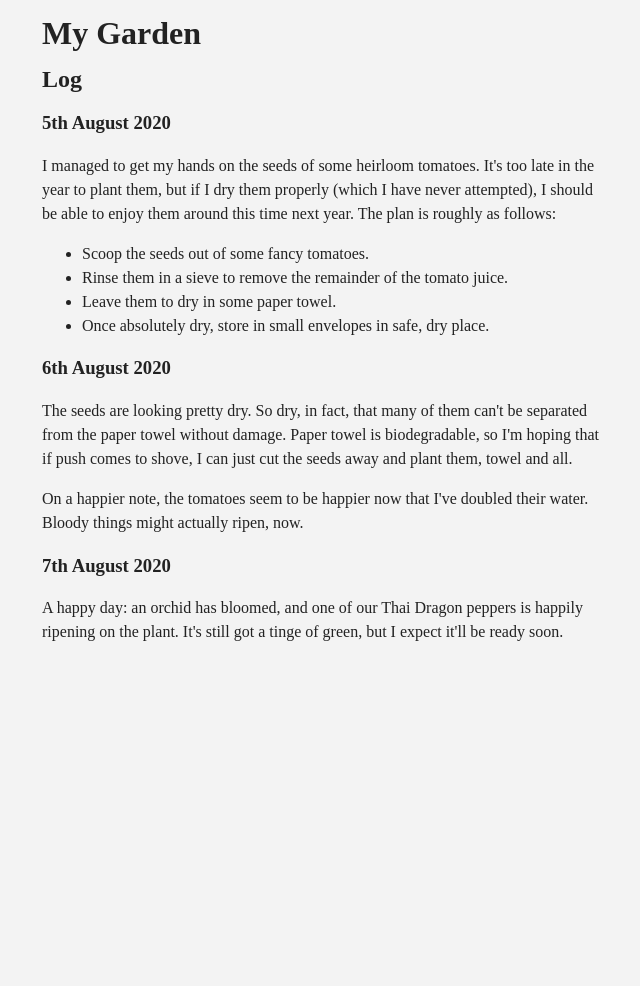
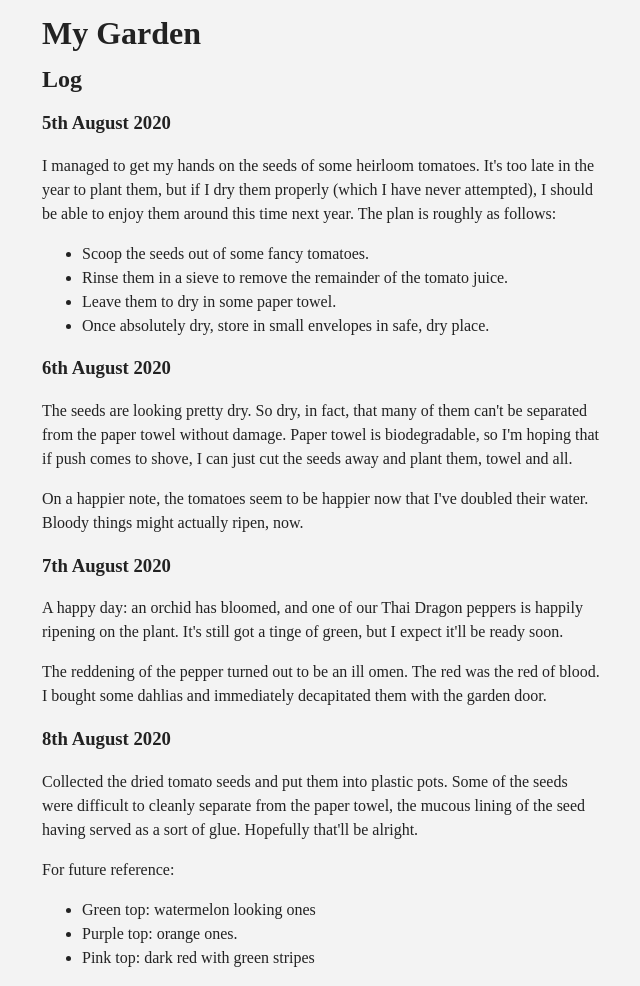
Before and after one commit to jsrn/jsrn.github.io, a Jekyll site: the page garden.html, which Jekyll copies as it is, in a window 1280 px wide. Shown: the whole page, without its empty margins (318-958 px from the left). Built offline with Jekyll 4.4.1, drawn with Linux system fonts in a browser that asks for light colours; before the commit the page ends 900 px from its top, so only the background shows below that.

Commit message:
Gardening 7th and 8th august

```diff
--- a/garden.html
+++ b/garden.html
@@ -44,6 +44,20 @@
 <h3>7th August 2020</h3>
 
 <p>A happy day: an orchid has bloomed, and one of our Thai Dragon peppers is happily ripening on the plant. It's still got a tinge of green, but I expect it'll be ready soon.</p>
+
+<p>The reddening of the pepper turned out to be an ill omen. The red was the red of blood. I bought some dahlias and immediately decapitated them with the garden door.</p>
+
+<h3>8th August 2020</h3>
+
+<p>Collected the dried tomato seeds and put them into plastic pots. Some of the seeds were difficult to cleanly separate from the paper towel, the mucous lining of the seed having served as a sort of glue. Hopefully that'll be alright.</p>
+
+<p>For future reference:</p>
+
+<ul>
+  <li>Green top: watermelon looking ones</li>
+  <li>Purple top: orange ones.</li>
+  <li>Pink top: dark red with green stripes</li>
+</ul>
 </main>
 </body>
 </html>
```
